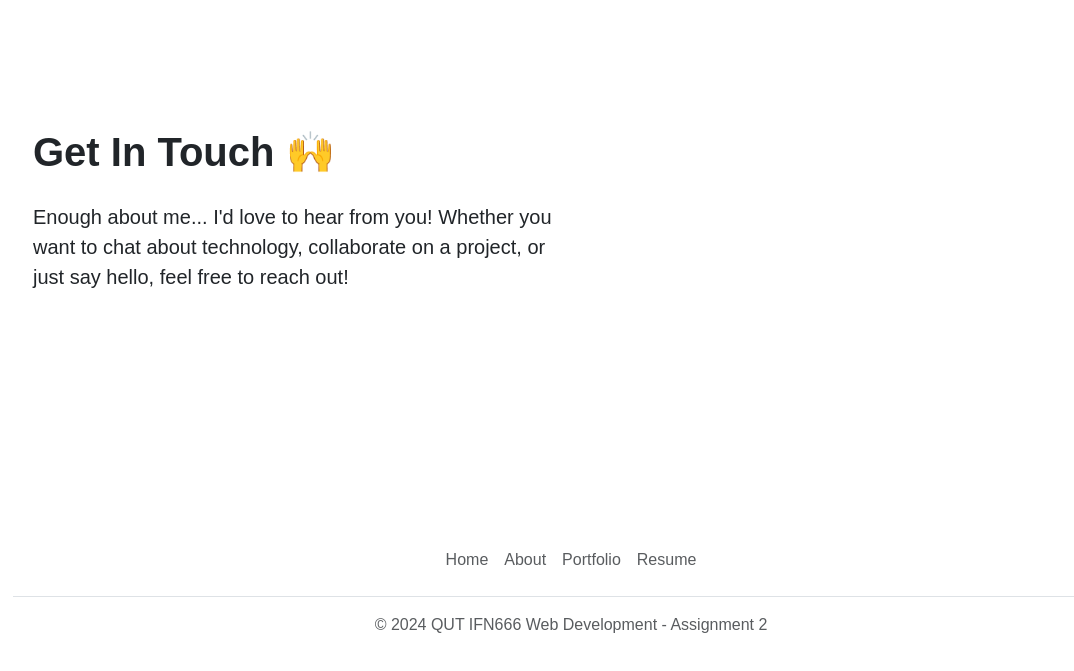
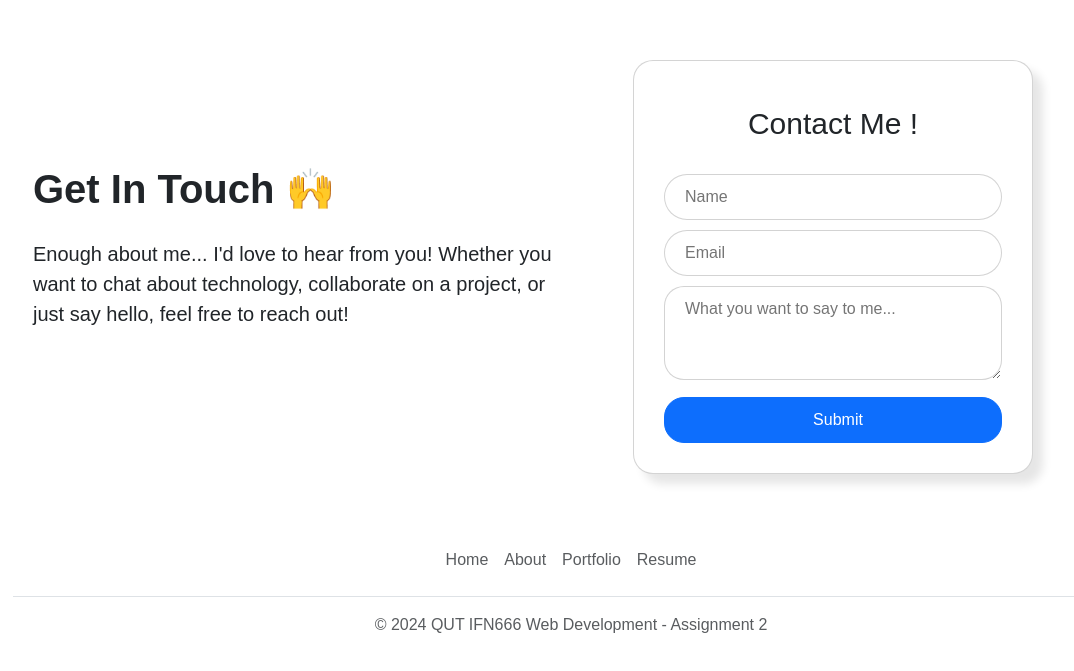
Before and after one commit to william199612/william199612.github.io, a React (Create React App) app: page /about in a window 1280 px wide. Shown: the part 3006-3677 px from the top of the page, without its empty margins (69-1143 px from the left). Built offline with nearby package versions, Linux system fonts and the light colour scheme.

Commit message:
Add contact form in about page

```diff
--- /dev/null
+++ b/src/components/ContactFrom.js
@@ -0,0 +1,35 @@
+import React from "react";
+
+export default function ContactForm() {
+	return (
+		<div className="card card-container">
+			<div className="card-body card-body-custom">
+				<p className="card-title">Contact Me !</p>
+				<input
+					type="text"
+					className="input-layout"
+					id="name"
+					placeholder="Name"
+				/>
+				<input
+					type="email"
+					className="input-layout"
+					id="email"
+					placeholder="Email"
+				/>
+				<textarea
+					className="textarea-layout"
+					placeholder="What you want to say to me..."
+					id="message"
+					rows="3"
+				></textarea>
+				<button
+					type="submit"
+					className="btn btn-primary submit-buttom"
+				>
+					Submit
+				</button>
+			</div>
+		</div>
+	);
+}
--- a/src/pages/About.js
+++ b/src/pages/About.js
@@ -1,5 +1,6 @@
 import React from "react";
 
+import ContactForm from "../components/ContactFrom";
 import INFO from "../data/info";
 
 export default function About() {
@@ -148,7 +149,11 @@
 						</div>
 					</div>
 				</div>
-				<div className="col-md-6"></div>
+				<div className="col-md-6">
+					<div className="contact-form">
+						<ContactForm />
+					</div>
+				</div>
 			</div>
 		</div>
 	);
--- a/src/styles/style.css
+++ b/src/styles/style.css
@@ -125,6 +125,48 @@
   align-items: center;
 }
 
+.contact-form {
+  padding: 50px;
+  height: 100%;
+  padding-top: 80px;
+  max-width: 500px;
+  min-width: 400px;
+}
+
+.card-container {
+  box-shadow: 10px 10px 10px rgba(0, 0, 0, 0.1);
+  border: 1px solid rgba(170, 170, 170, 0.5);
+  border-radius: 20px;
+}
+.card-container .card-body-custom {
+  padding: 20px 30px;
+}
+.card-container .card-body-custom .card-title {
+  font-size: 30px;
+  text-align: center;
+  padding: 20px 0 20px 0;
+}
+.card-container .card-body-custom .input-layout {
+  width: 100%;
+  margin-bottom: 10px;
+  padding: 10px 10px 10px 20px;
+  border: 1px solid rgba(200, 200, 200, 0.8);
+  border-radius: 50px;
+}
+.card-container .card-body-custom .textarea-layout {
+  width: 100%;
+  margin-bottom: 10px;
+  padding: 10px 10px 10px 20px;
+  border: 1px solid rgba(200, 200, 200, 0.8);
+  border-radius: 20px;
+}
+.card-container .card-body-custom .submit-buttom {
+  width: 100%;
+  margin-bottom: 10px;
+  padding: 10px 10px 10px 20px;
+  border-radius: 20px;
+}
+
 .footer {
   position: absolute;
   width: 100%;
--- a/src/styles/style.scss
+++ b/src/styles/style.scss
@@ -137,6 +137,52 @@
 	align-items: center;
 }
 
+.contact-form {
+	padding: 50px;
+	height: 100%;
+	padding-top: 80px;
+	max-width: 500px;
+	min-width: 400px;
+}
+
+.card-container {
+	box-shadow: 10px 10px 10px rgba(0, 0, 0, 0.1);
+	border: 1px solid rgba(170, 170, 170, 0.5);
+	border-radius: 20px;
+	// height: 400px;
+
+	.card-body-custom {
+		padding: 20px 30px;
+
+		.card-title {
+			font-size: 30px;
+			text-align: center;
+			padding: 20px 0 20px 0;
+		}
+
+		.input-layout {
+			width: 100%;
+			margin-bottom: 10px;
+			padding: 10px 10px 10px 20px;
+			border: 1px solid rgba(200, 200, 200, 0.8);
+			border-radius: 50px;
+		}
+		.textarea-layout {
+			width: 100%;
+			margin-bottom: 10px;
+			padding: 10px 10px 10px 20px;
+			border: 1px solid rgba(200, 200, 200, 0.8);
+			border-radius: 20px;
+		}
+		.submit-buttom {
+			width: 100%;
+			margin-bottom: 10px;
+			padding: 10px 10px 10px 20px;
+			border-radius: 20px;
+		}
+	}
+}
+
 // ------------------------------------------
 // footer
 .footer {
```
Also changed, not shown: 1 other file (tests, documents, lock files or other folders).
